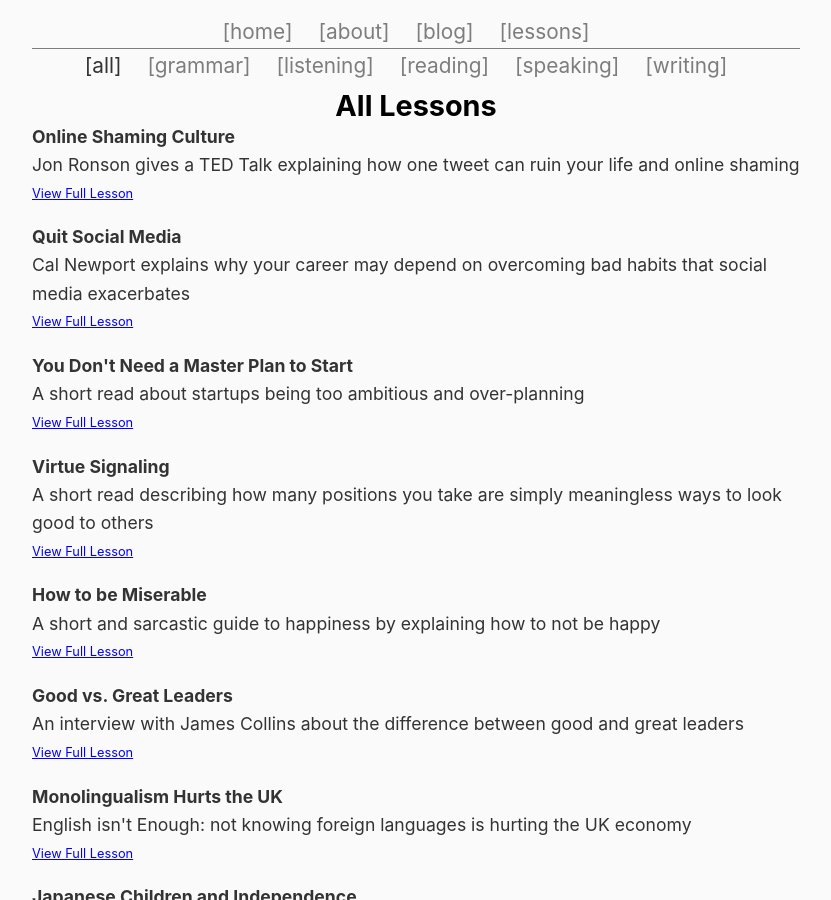
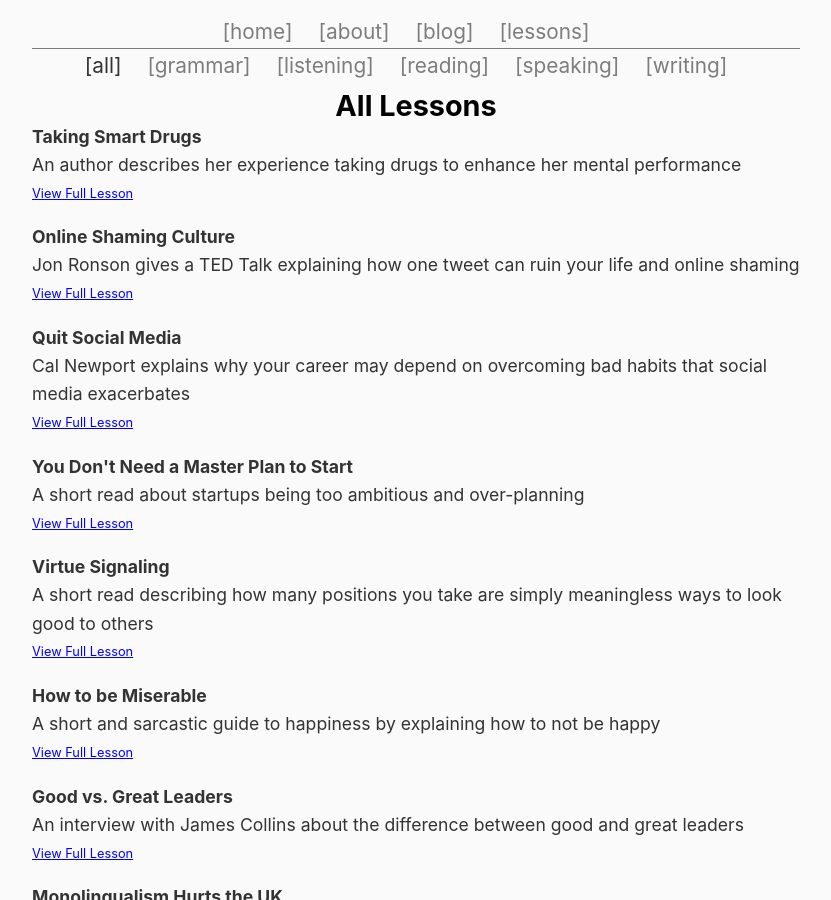
Before and after one commit to ZeroDeth/derekkedziora.github.io, a Jekyll site: the page built from pages/lessons.html, in a window 1280 px wide and 900 px high. Shown: the whole window, without its empty margins (224-1055 px from the left). Built offline with Jekyll 4.4.1, drawn with Linux system fonts in a browser that asks for light colours; part of the change alters nothing that is shown.

Commit message:
content created

```diff
--- a/_layouts/lesson.html
+++ b/_layouts/lesson.html
@@ -19,6 +19,7 @@
 
 <div class="container">
 <p id="lesson-type-bar">
+
   <a href="{{ page.previous.permalink }}">[Previous Lesson]</a>
   <a href="{{ page.next.permalink }}">[Next Lesson]</a>
 </p>
--- /dev/null
+++ b/_posts/2016-11-23-smart-drugs.md
@@ -0,0 +1,41 @@
+---
+date: 2016-11-23
+layout: lesson
+category: lesson
+title: "Taking Smart Drugs"
+tags: ["lesson-type-reading"]
+description: "An author describes her experience taking drugs to enhance her mental performance"
+permalink: "/lessons/mental-performance-drugs"
+---
+
+### Materials
+
+[<a href="https://www.theguardian.com/commentisfree/2016/oct/31/i-took-a-prescription-pill-to-get-a-lot-of-work-done-quickly-heres-what-happened" target="_blank">main</a>] Piece in *The Guardian* about taking a "smart pill"
+
+### Lesson Objectives
+
+1. Read the article for gist
+2. Discuss issues surrounding taking recreation and performance-enhancing drugs
+
+### Keywords
+
+prescription drug (noun phrase)
+performance-enhancing drug (noun phrase)
+freak [s/b] out (phrasal verb)
+side effect (noun phrase)
+payday loan (noun phrase)
+pay through the nose (set expression)
+
+### Main Activity
+
+First read the article for gist to discuss the following:
+
+1. What was the author's experience?
+2. Should performance-enhancing drugs of all sorts be more widely available?
+
+The author used many great adjectives such as:
+
+looming (ed / ing adj.)
+dread (adj, regular verb)
+
+Go through the text again and highlight unfamiliar adjectives.
--- a/pages/lessons.html
+++ b/pages/lessons.html
@@ -16,9 +16,6 @@ permalink: /lessons/
 <h1 class='lesson-title'>All Lessons</h1>
 
 
-<!--- <p id="tag-bar">
-Browse chronologically [<a href="/blog/">blog</a>] / [<a href="/lessons/">lessons</a>] or by tag [<a href="/tags/">blog & lessons</a>]
-</p> -->
 
 {% for post in site.categories.lesson %}
     <p><strong>{{ post.title }}</strong>
```
